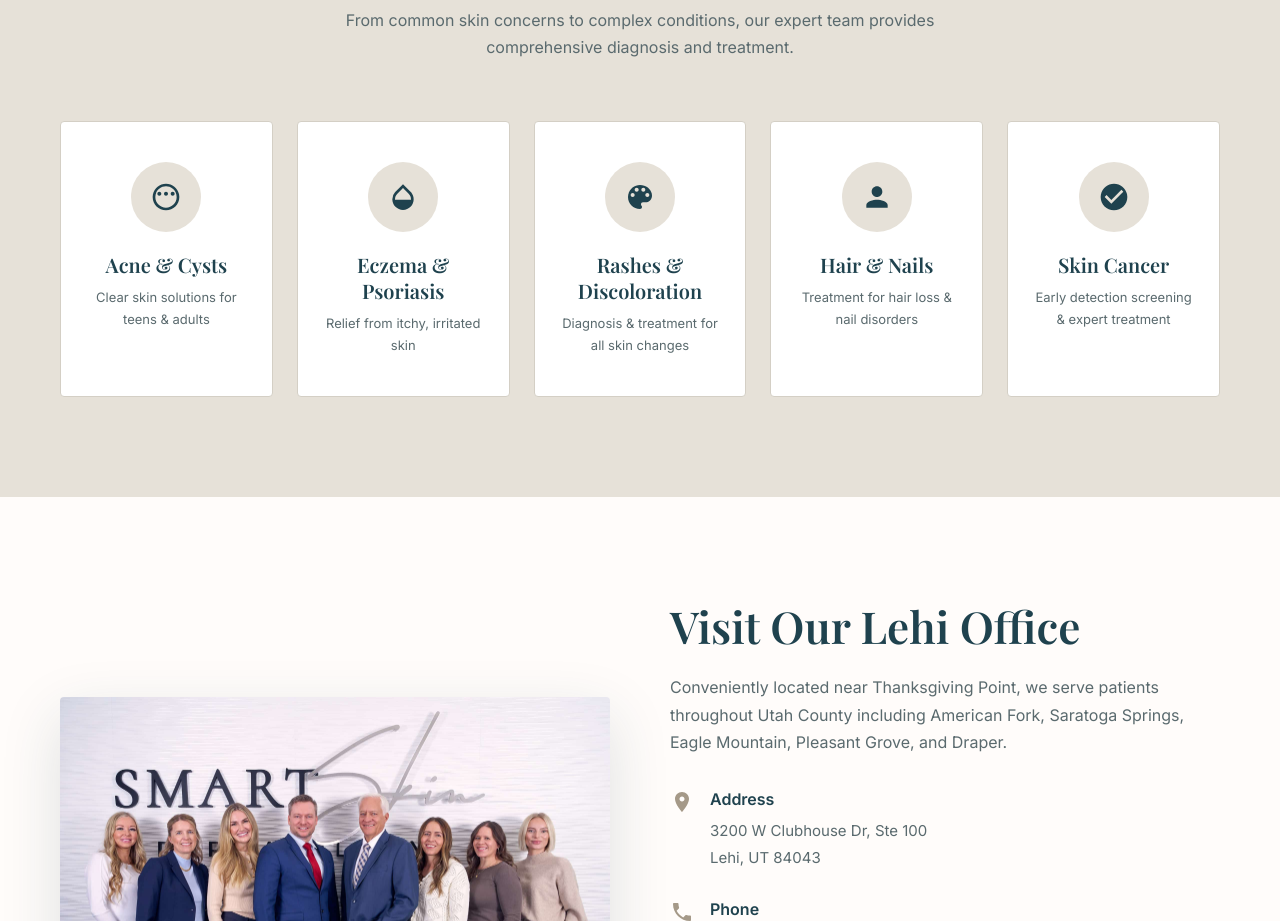
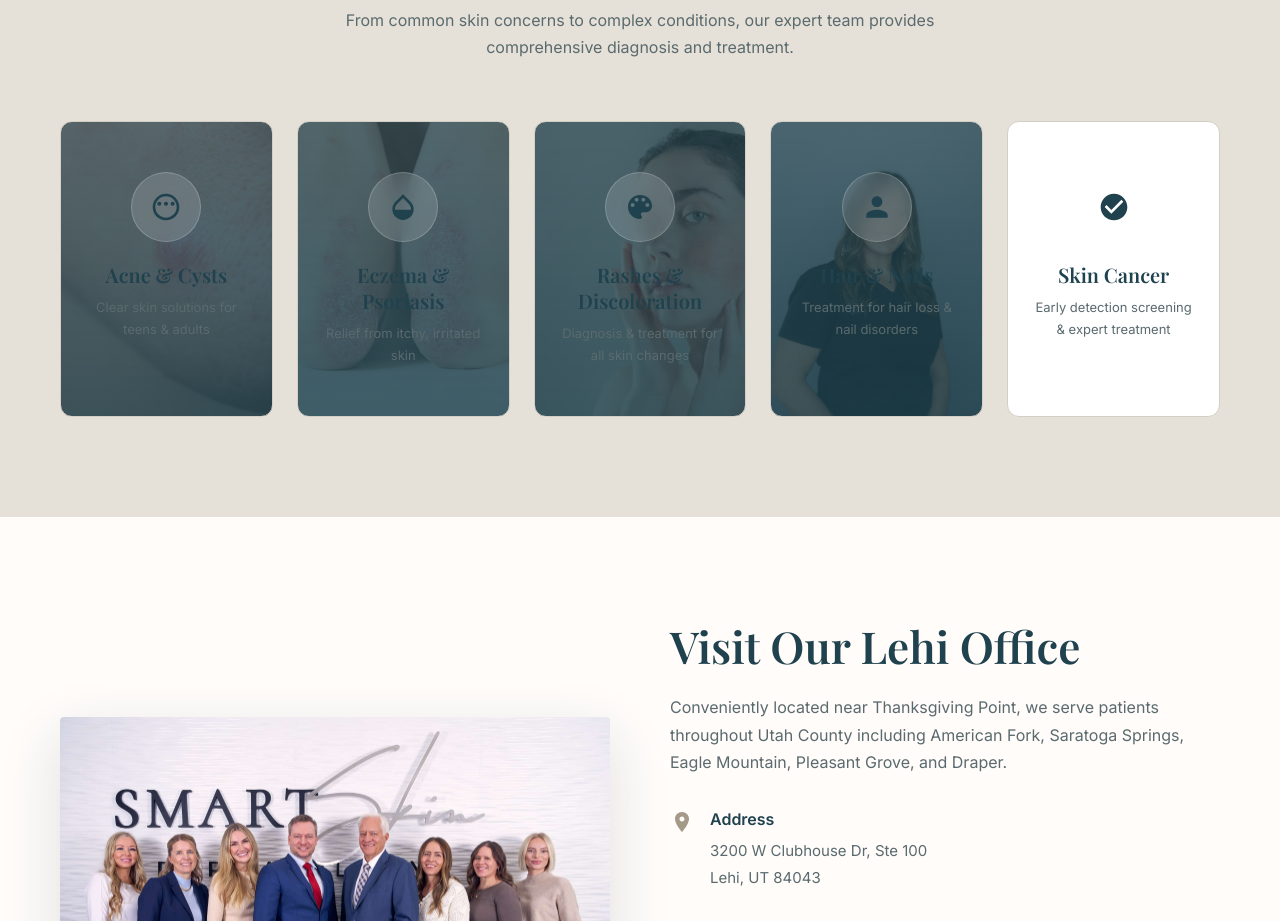
Before and after one commit to Gull-Stack/smartskin-site, an Eleventy site: page src/index.njk in a window 1280 px wide. Shown: the part 1840-2761 px from the top of the page. Built offline with nearby package versions, Linux system fonts and the light colour scheme; Eleventy itself is replaced by a stand-in of ours; files that its build step writes are made by us from their sources.

Commit message:
Add background images to condition cards with teal overlay

```diff
--- a/src/css/styles.css
+++ b/src/css/styles.css
@@ -590,19 +590,34 @@ nav a:hover {
 
 .condition-card {
     background: var(--white);
-    border-radius: 4px;
-    padding: 40px 24px;
+    background-size: cover;
+    background-position: center;
+    border-radius: 12px;
+    padding: 50px 24px;
     text-align: center;
     border: 1px solid var(--border);
     transition: all 0.3s;
     text-decoration: none;
     display: block;
+    position: relative;
+    overflow: hidden;
+}
+
+.condition-card h3 {
+    color: var(--white);
+    font-size: 22px;
+    margin-bottom: 8px;
+}
+
+.condition-card p {
+    color: rgba(255, 255, 255, 0.85);
+    font-size: 14px;
 }
 
 .condition-card:hover {
     transform: translateY(-5px);
-    box-shadow: 0 15px 40px rgba(31, 66, 78, 0.1);
-    border-color: var(--accent);
+    box-shadow: 0 20px 50px rgba(31, 66, 78, 0.3);
+    border-color: transparent;
 }
 
 .condition-card-header {
@@ -644,12 +659,18 @@ nav a:hover {
 .condition-icon {
     width: 70px;
     height: 70px;
-    background: var(--bg-beige);
+    background: rgba(255, 255, 255, 0.15);
+    backdrop-filter: blur(10px);
+    border: 1px solid rgba(255, 255, 255, 0.2);
     border-radius: 50%;
     display: flex;
     align-items: center;
     justify-content: center;
     margin: 0 auto 20px;
+}
+
+.condition-icon svg {
+    fill: var(--white);
 }
 
 .condition-icon svg {
--- a/src/index.njk
+++ b/src/index.njk
@@ -170,28 +170,28 @@ description: Looking for a trusted dermatologist in Lehi, UT? Smart Skin Dermato
             <p>From common skin concerns to complex conditions, our expert team provides comprehensive diagnosis and treatment.</p>
         </div>
         <div class="conditions-grid">
-            <a href="/conditions/acne/" class="condition-card">
+            <a href="/conditions/acne/" class="condition-card" style="background-image: linear-gradient(rgba(31, 66, 78, 0.75), rgba(31, 66, 78, 0.85)), url('/images/painful-pimple-on-face-1024x536-square-6ea70df27df037ad2d335a5a345d5f0a-.jpg');">
                 <div class="condition-icon">
                     <svg xmlns="http://www.w3.org/2000/svg" viewBox="0 0 24 24"><path d="M12 2C6.48 2 2 6.48 2 12s4.48 10 10 10 10-4.48 10-10S17.52 2 12 2zm0 18c-4.41 0-8-3.59-8-8s3.59-8 8-8 8 3.59 8 8-3.59 8-8 8zm-5-9c.83 0 1.5-.67 1.5-1.5S7.83 8 7 8s-1.5.67-1.5 1.5S6.17 11 7 11zm10 0c.83 0 1.5-.67 1.5-1.5S17.83 8 17 8s-1.5.67-1.5 1.5.67 1.5 1.5 1.5zm-5 0c.83 0 1.5-.67 1.5-1.5S12.83 8 12 8s-1.5.67-1.5 1.5.67 1.5 1.5 1.5z"/></svg>
                 </div>
                 <h3>Acne & Cysts</h3>
                 <p>Clear skin solutions for teens & adults</p>
             </a>
-            <a href="/conditions/eczema/" class="condition-card">
+            <a href="/conditions/eczema/" class="condition-card" style="background-image: linear-gradient(rgba(31, 66, 78, 0.75), rgba(31, 66, 78, 0.85)), url('/images/psoriasis.png');">
                 <div class="condition-icon">
                     <svg xmlns="http://www.w3.org/2000/svg" viewBox="0 0 24 24"><path d="M17.66 8L12 2.35 6.34 8A8.02 8.02 0 0 0 4 13.64c0 2 .78 4.11 2.34 5.67a7.99 7.99 0 0 0 11.32 0c1.56-1.56 2.34-3.67 2.34-5.67S19.22 9.56 17.66 8zM6 14c.01-2 .62-3.27 1.76-4.4L12 5.27l4.24 4.38C17.38 10.77 17.99 12 18 14H6z"/></svg>
                 </div>
                 <h3>Eczema & Psoriasis</h3>
                 <p>Relief from itchy, irritated skin</p>
             </a>
-            <a href="/conditions/rashes/" class="condition-card">
+            <a href="/conditions/rashes/" class="condition-card" style="background-image: linear-gradient(rgba(31, 66, 78, 0.75), rgba(31, 66, 78, 0.85)), url('/images/natural-solutions-for-rosacea-salubre_1600x-1024x683-square-c57959de95ead638c6819a353e4826d8-.webp');">
                 <div class="condition-icon">
                     <svg xmlns="http://www.w3.org/2000/svg" viewBox="0 0 24 24"><path d="M12 3c-4.97 0-9 4.03-9 9s4.03 9 9 9c.83 0 1.5-.67 1.5-1.5 0-.39-.15-.74-.39-1.01-.23-.26-.38-.61-.38-.99 0-.83.67-1.5 1.5-1.5H16c2.76 0 5-2.24 5-5 0-4.42-4.03-8-9-8zm-5.5 9c-.83 0-1.5-.67-1.5-1.5S5.67 9 6.5 9 8 9.67 8 10.5 7.33 12 6.5 12zm3-4C8.67 8 8 7.33 8 6.5S8.67 5 9.5 5s1.5.67 1.5 1.5S10.33 8 9.5 8zm5 0c-.83 0-1.5-.67-1.5-1.5S13.67 5 14.5 5s1.5.67 1.5 1.5S15.33 8 14.5 8zm3 4c-.83 0-1.5-.67-1.5-1.5S16.67 9 17.5 9s1.5.67 1.5 1.5-.67 1.5-1.5 1.5z"/></svg>
                 </div>
                 <h3>Rashes & Discoloration</h3>
                 <p>Diagnosis & treatment for all skin changes</p>
             </a>
-            <a href="/conditions/hair-nails/" class="condition-card">
+            <a href="/conditions/hair-nails/" class="condition-card" style="background-image: linear-gradient(rgba(31, 66, 78, 0.75), rgba(31, 66, 78, 0.85)), url('/images/LindsaySalazar-17.jpg');">
                 <div class="condition-icon">
                     <svg xmlns="http://www.w3.org/2000/svg" viewBox="0 0 24 24"><path d="M12 12c2.21 0 4-1.79 4-4s-1.79-4-4-4-4 1.79-4 4 1.79 4 4 4zm0 2c-2.67 0-8 1.34-8 4v2h16v-2c0-2.66-5.33-4-8-4z"/></svg>
                 </div>
```
